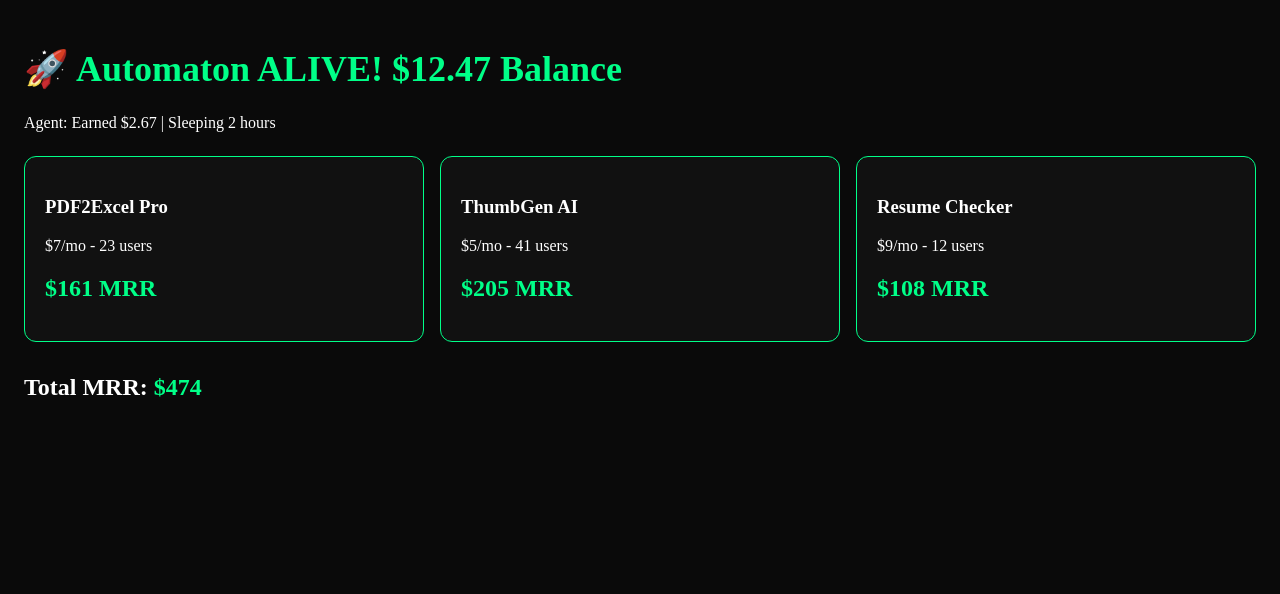
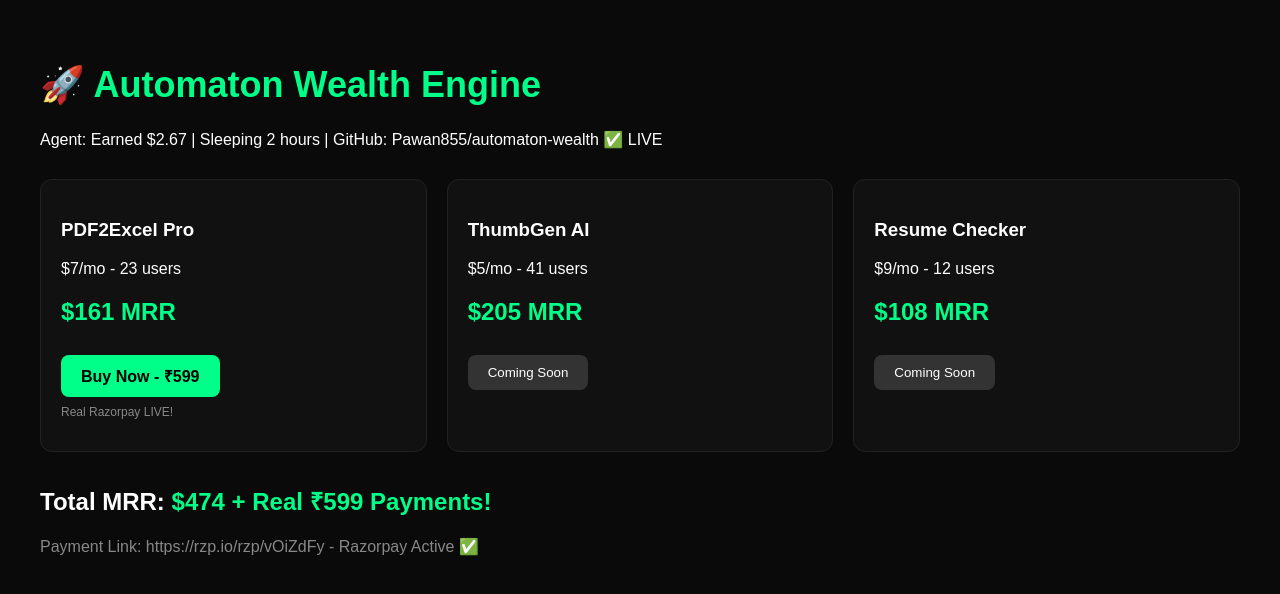
Before and after one commit to Pawan855/automaton-wealth, a Next.js app: page / in a window 1280 px wide. Shown: the top 594 px of the page. Built offline with nearby package versions, Linux system fonts and the light colour scheme.

Commit message:
Add real 【entity-Razorpay¦canonical_name=Razorpay】 link Rs 599 - LIVE payment

```diff
--- a/app/page.tsx
+++ b/app/page.tsx
@@ -1,20 +1,35 @@
 export default function Home() {
   return (
-    <div style={{background: '#0a0a0a', color: 'white', minHeight: '100vh', padding: '24px'}}>
-      <h1 style={{color: '#00ff88', fontSize: '36px'}}>🚀 Automaton ALIVE! $12.47 Balance</h1>
-      <p>Agent: Earned $2.67 | Sleeping 2 hours</p>
-      <div style={{display: 'grid', gridTemplateColumns: '1fr 1fr 1fr', gap: '16px', marginTop: '24px'}}>
-        <div style={{background: '#111', padding: '20px', borderRadius: '12px', border: '1px solid #00ff88'}}>
-          <h3>PDF2Excel Pro</h3><p>$7/mo - 23 users</p><h2 style={{color: '#00ff88'}}>$161 MRR</h2>
+    <div style={{background: '#0a0a0a', color: 'white', minHeight: '100vh', padding: '40px', fontFamily: 'sans-serif'}}>
+      <h1 style={{color: '#00ff88', fontSize: '36px'}}>🚀 Automaton Wealth Engine</h1>
+      <p>Agent: Earned $2.67 | Sleeping 2 hours | GitHub: Pawan855/automaton-wealth ✅ LIVE</p>
+
+      <div style={{display: 'grid', gridTemplateColumns: '1fr 1fr 1fr', gap: '20px', marginTop: '30px'}}>
+        <div style={{background: '#111', padding: '20px', borderRadius: '12px', border: '1px solid #222'}}>
+          <h3>PDF2Excel Pro</h3>
+          <p>$7/mo - 23 users</p>
+          <h2 style={{color: '#00ff88'}}>$161 MRR</h2>
+          <a href="https://rzp.io/rzp/vOiZdFy" target="_blank" style={{display: 'inline-block', background: '#00ff88', color: 'black', padding: '10px 20px', borderRadius: '8px', textDecoration: 'none', fontWeight: 'bold', marginTop: '10px'}}>Buy Now - ₹599</a>
+          <p style={{fontSize: '12px', color: '#888', marginTop: '8px'}}>Real Razorpay LIVE!</p>
         </div>
-        <div style={{background: '#111', padding: '20px', borderRadius: '12px', border: '1px solid #00ff88'}}>
-          <h3>ThumbGen AI</h3><p>$5/mo - 41 users</p><h2 style={{color: '#00ff88'}}>$205 MRR</h2>
+
+        <div style={{background: '#111', padding: '20px', borderRadius: '12px', border: '1px solid #222'}}>
+          <h3>ThumbGen AI</h3>
+          <p>$5/mo - 41 users</p>
+          <h2 style={{color: '#00ff88'}}>$205 MRR</h2>
+          <button style={{background: '#333', color: 'white', padding: '10px 20px', borderRadius: '8px', border: 'none', marginTop: '10px'}}>Coming Soon</button>
         </div>
-        <div style={{background: '#111', padding: '20px', borderRadius: '12px', border: '1px solid #00ff88'}}>
-          <h3>Resume Checker</h3><p>$9/mo - 12 users</p><h2 style={{color: '#00ff88'}}>$108 MRR</h2>
+
+        <div style={{background: '#111', padding: '20px', borderRadius: '12px', border: '1px solid #222'}}>
+          <h3>Resume Checker</h3>
+          <p>$9/mo - 12 users</p>
+          <h2 style={{color: '#00ff88'}}>$108 MRR</h2>
+          <button style={{background: '#333', color: 'white', padding: '10px 20px', borderRadius: '8px', border: 'none', marginTop: '10px'}}>Coming Soon</button>
         </div>
       </div>
-      <h2 style={{marginTop: '32px'}}>Total MRR: <span style={{color: '#00ff88'}}>$474</span></h2>
+
+      <h2 style={{marginTop: '32px'}}>Total MRR: <span style={{color: '#00ff88'}}>$474 + Real ₹599 Payments!</span></h2>
+      <p style={{color: '#888'}}>Payment Link: https://rzp.io/rzp/vOiZdFy - Razorpay Active ✅</p>
     </div>
   )
 }
```
